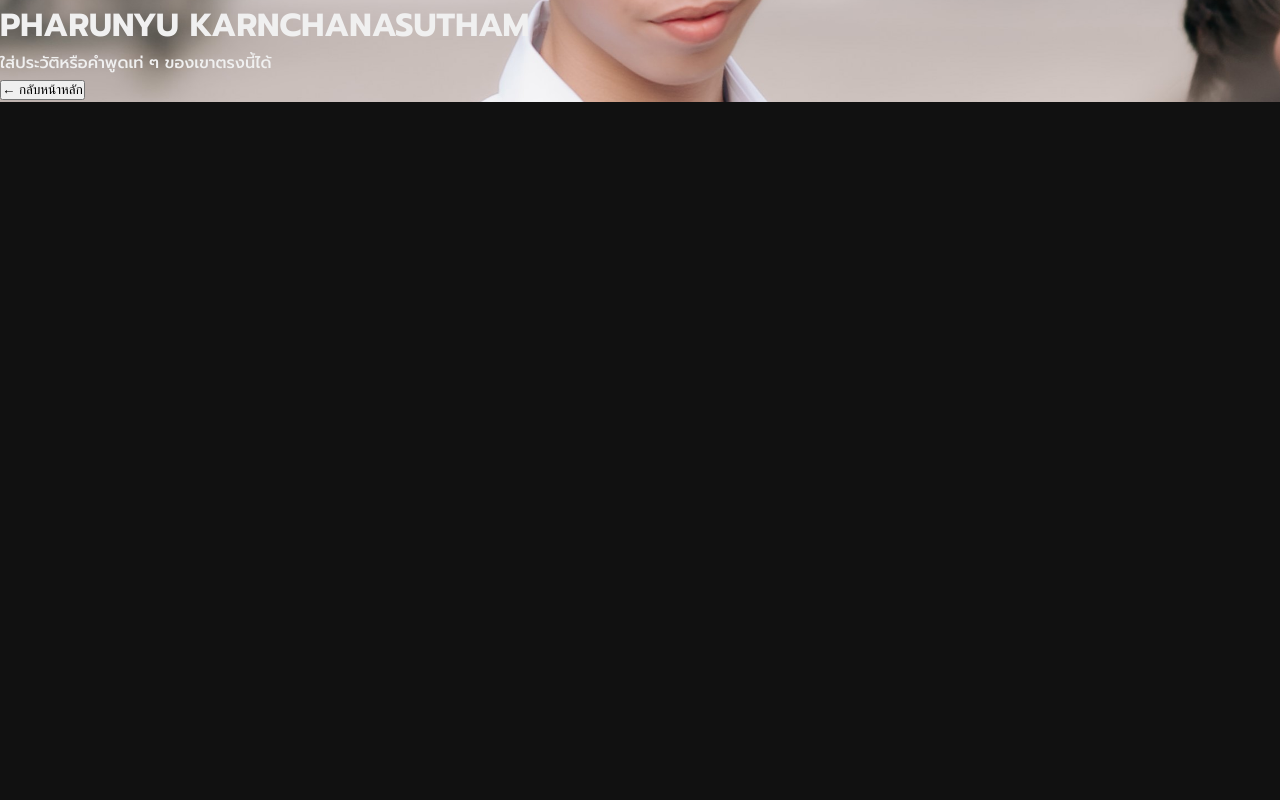
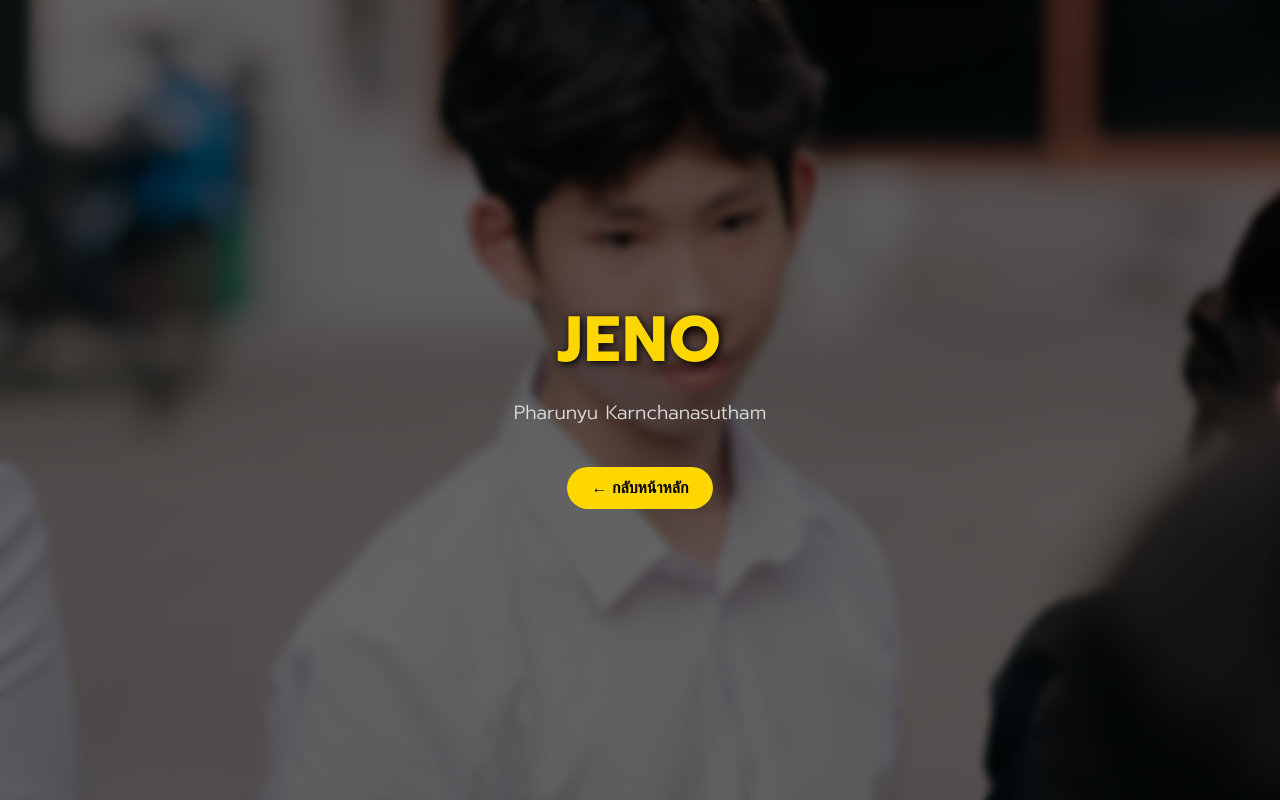
Before and after one commit to PuenrakProduction/Puenrak-production, a plain HTML site: page jeno.html in a window 1280 px wide. Drawn offline with Linux system fonts and the light colour scheme.

Commit message:
Update jeno.html

```diff
--- a/jeno.html
+++ b/jeno.html
@@ -1,20 +1,104 @@
 <!DOCTYPE html>
 <html lang="th">
 <head>
-  <meta charset="UTF-8" />
-  <meta name="viewport" content="width=device-width, initial-scale=1.0"/>
-  <title>Pharunyu Karnchanasutham</title>
+  <meta charset="UTF-8">
+  <meta name="viewport" content="width=device-width, initial-scale=1.0">
+  <title>JENO - Pharunyu Karnchanasutham</title>
   <link href="https://fonts.googleapis.com/css2?family=Poppins:wght@300;500;700&family=Prompt:wght@300;500;700&display=swap" rel="stylesheet">
-  <link rel="stylesheet" href="style.css" />
-  <style>/* เหมือนกับ phu.html ข้างบน */</style>
+  <style>
+    :root {
+      --primary-color: #FFD700;
+      --bg-dark: rgba(0, 0, 0, 0.6);
+      --text-color: #fff;
+    }
+
+    * {
+      box-sizing: border-box;
+      margin: 0;
+      padding: 0;
+    }
+
+    body, html {
+      height: 100%;
+      font-family: 'Prompt', 'Poppins', sans-serif;
+    }
+
+    .hero {
+      background: url('JENO.jpg') no-repeat center center/cover;
+      height: 100vh;
+      position: relative;
+      display: flex;
+      justify-content: center;
+      align-items: center;
+      text-align: center;
+      color: var(--text-color);
+    }
+
+    .overlay {
+      position: absolute;
+      inset: 0;
+      background: var(--bg-dark);
+      backdrop-filter: blur(4px);
+      z-index: 0;
+    }
+
+    .content {
+      z-index: 1;
+      max-width: 800px;
+      padding: 30px;
+    }
+
+    .nickname {
+      font-size: 4em;
+      font-weight: 700;
+      color: var(--primary-color);
+      letter-spacing: 2px;
+      text-shadow: 2px 2px 8px #000;
+    }
+
+    .fullname {
+      font-size: 1.2em;
+      font-weight: 300;
+      margin-top: 10px;
+      color: #ddd;
+    }
+
+    .back-button {
+      margin-top: 40px;
+      background: var(--primary-color);
+      color: #000;
+      padding: 12px 25px;
+      font-weight: bold;
+      border: none;
+      border-radius: 25px;
+      cursor: pointer;
+      font-size: 1em;
+      transition: background 0.3s ease;
+    }
+
+    .back-button:hover {
+      background: #e6c200;
+    }
+
+    @media (max-width: 768px) {
+      .nickname {
+        font-size: 2.5em;
+      }
+
+      .fullname {
+        font-size: 1em;
+      }
+    }
+  </style>
 </head>
 <body>
-  <div class="profile-page" style="background: url('JENO.JPG') no-repeat center center/cover;">
-    <div class="profile-content">
-      <h1>PHARUNYU KARNCHANASUTHAM</h1>
-      <p>ใส่ประวัติหรือคำพูดเท่ ๆ ของเขาตรงนี้ได้</p>
+  <section class="hero">
+    <div class="overlay"></div>
+    <div class="content">
+      <div class="nickname">JENO</div>
+      <div class="fullname">Pharunyu Karnchanasutham</div>
       <a href="index.html"><button class="back-button">← กลับหน้าหลัก</button></a>
     </div>
-  </div>
+  </section>
 </body>
 </html>
```
